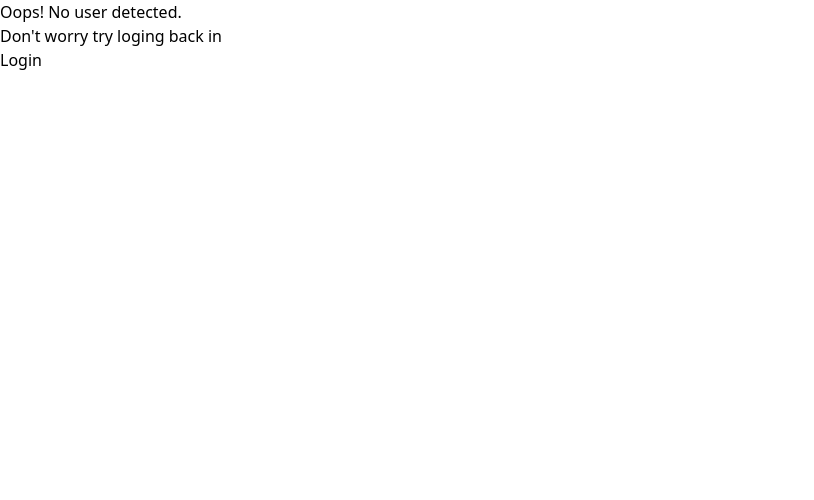
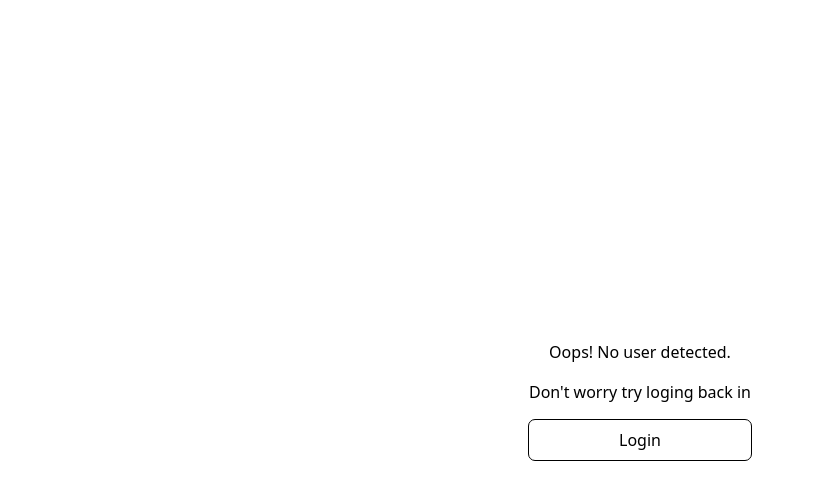
Before and after one commit to OMGATE23/formbuilder, a Next.js app: page /home in a window 1280 px wide. Shown: the top 500 px of the page, without its empty margins (0-814 px from the left). Built offline with nearby package versions, Linux system fonts and the light colour scheme; no server answers.

Commit message:
style : stle changes for user not found comp

```diff
--- a/app/home/page.js
+++ b/app/home/page.js
@@ -32,11 +32,13 @@ const Home = () => {
         </>}
         {
             !user && (
-                <>
+                <div className='w-[100vw] h-full flex items-center justify-center'>
+                    <div className='flex flex-col gap-4 text-center'>
                     <p>Oops! No user detected.</p>
                     <p>{`Don't worry try loging back in`}</p>
-                    <button onClick={login}>Login</button>
-                </>
+                    <button className='outline outline-1 py-2 px-4 rounded-md' onClick={login}>Login</button>
+                    </div>
+                </div>
             )
         }
     </div>
```
